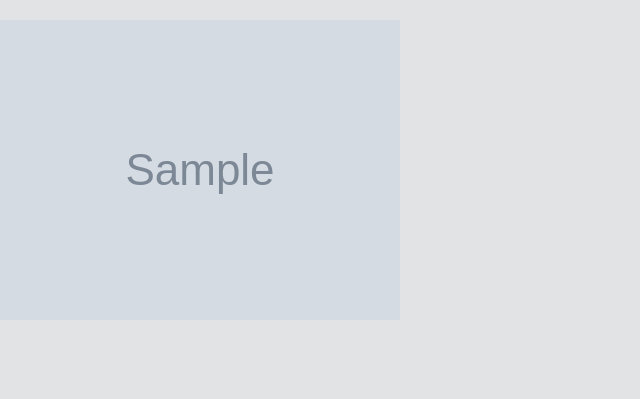
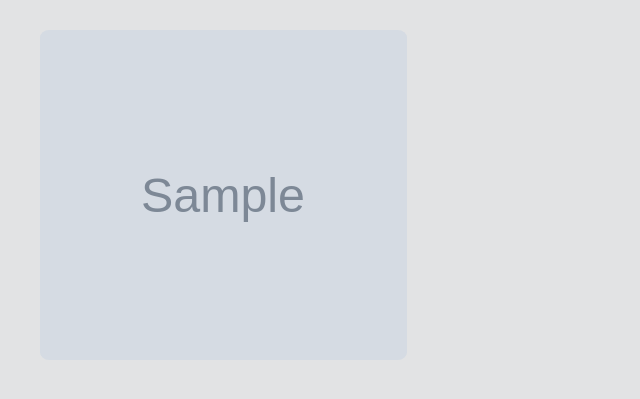
Before and after one commit to Bnabz/piczone, a Django app: template piczone_app/templates/index.html in a window 1280 px wide. Shown: the part 52-451 px from the top of the page, without its empty margins (0-640 px from the left). Run offline with Django 3.2, Linux system fonts and the light colour scheme; tables that the repository leaves empty hold one stand-in row (values such as "Sample post"); the template is opened without the code that fills it: values that come from a table or form of the project are taken from there, most other values are stand-ins (such as "Sample title", 1, 10 or a date in 2020); grey boxes marked "Sample" are stand-in pictures; some libraries are stand-ins or nearby versions.

Commit message:
add image styling

```diff
--- a/piczone_app/static/css/index.css
+++ b/piczone_app/static/css/index.css
@@ -3,3 +3,13 @@ body {
     color: #333333;
 
   }
+
+
+
+#image-display img{
+    height: 350px;
+    width: 500px;
+    padding:10px;
+    border-radius:5%;
+    object-fit: cover;
+}
--- a/piczone_app/templates/index.html
+++ b/piczone_app/templates/index.html
@@ -4,15 +4,23 @@
 
 {% block content %}
 {{block.super}}
-<div class="card-columns">
-    {% for image in images %}
-    <div class="card" data-toggle="modal" data-target="#{{image.id}}">
-        <img src="{{image.image.url}}" alt="{{image.name}}" class="card-img">
+
+<div class="container-fluid">
+    <div id="image-display">
+        {% for image in images%}
+        <div class="col-xs-6 col-sm-6 col-md-4 col-lg-4  ">
+            <img onclick="showModal('{{image.name}}','{{image.description}}','{{image.image.url}}','{{image.location}}','{{image.category}}')"
+                class="image img-responsive" src="{{image.image.url}}">
+        </div>
+        {% endfor%}
+
     </div>
+
+</div>
 
 
 
-    {% endfor %}
-</div>
+
+
 
 {% endblock %}
--- a/piczone_app/views.py
+++ b/piczone_app/views.py
@@ -1,5 +1,6 @@
 from django.shortcuts import render
 from django.http  import HttpResponse
+from .models import Image, Location, Category
 
 def index(request):
     images = Image.objects.all()
```
